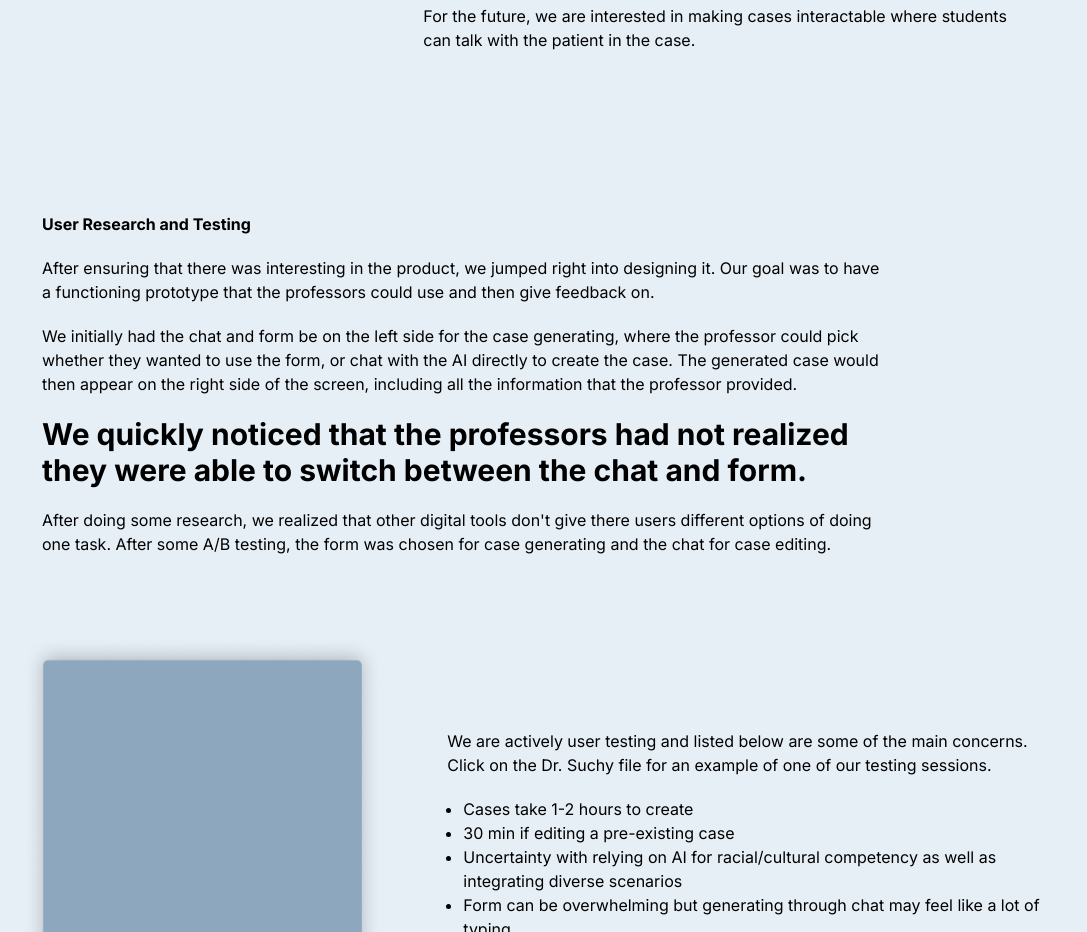
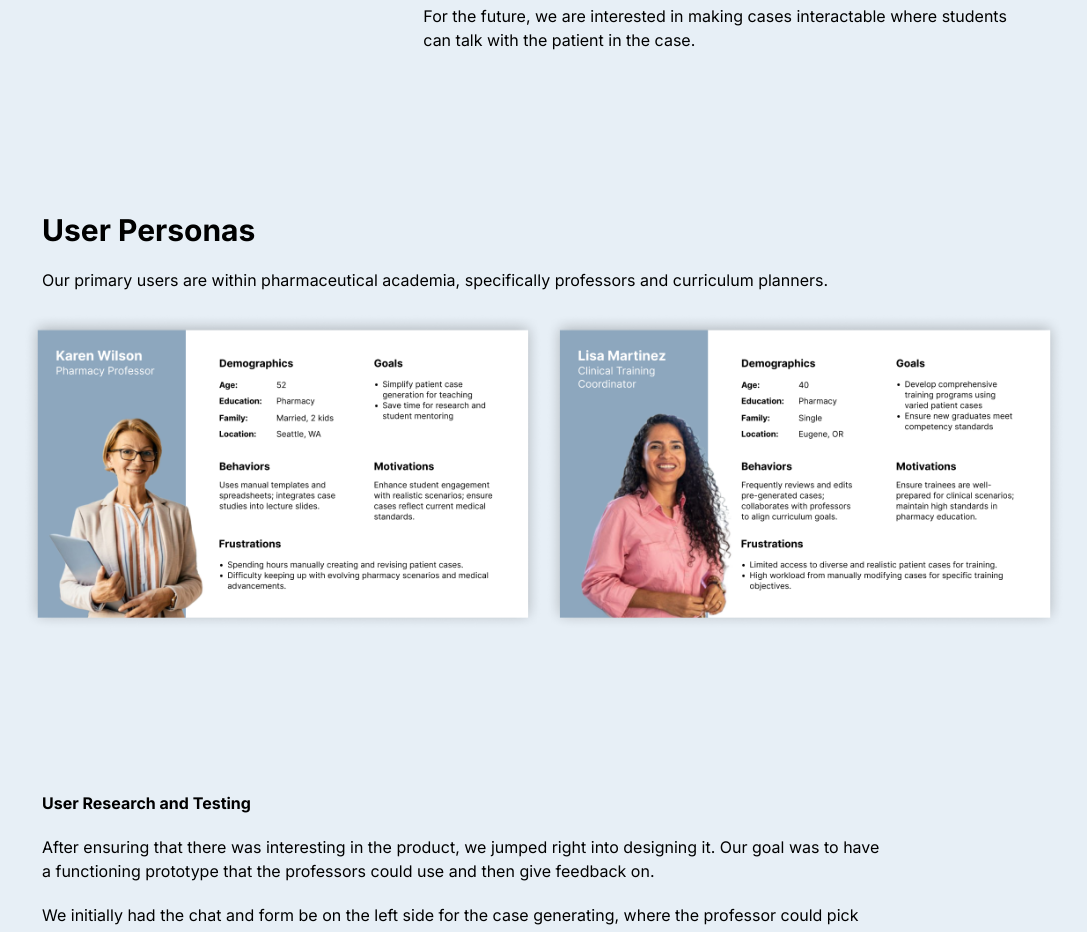
Before and after one commit to kira-brod/website, a Next.js app: page /work/rxpert in a window 1280 px wide. Shown: the part 1680-2612 px from the top of the page, without its empty margins (86-1173 px from the left). Built offline with nearby package versions, Linux system fonts and the light colour scheme.

Commit message:
user personas rxpert

```diff
--- a/app/work/rxpert/page.jsx
+++ b/app/work/rxpert/page.jsx
@@ -79,6 +79,15 @@ export default function Rxpert() {
                     <p className="pb-12">Intuitive flow to edit the case, whether it be through chat or the case editor for specific parts.</p>
                     <h2 className="pb-5 text-3xl">Integration</h2>
                     <p className="">For the future, we are interested in making cases interactable where students can talk with the patient in the case.</p>
+                </div>
+            </div>
+
+            <div className="py-20 mx-10 lg:mx-auto max-w-5xl">
+                <p className="text-3xl mb-5 font-bold">User Personas</p>
+                <p>Our primary users are within pharmaceutical academia, specifically professors and curriculum planners.</p>
+                <div className="grid mt-5 grid-cols-1 lg:grid-cols-2 -ml-5">
+                    <Image src="/img/Karen.png" alt="dashboard" width={600} height={300} />
+                    <Image src="/img/Lisa.png" alt="dashboard" width={600} height={300} />
                 </div>
             </div>
 
```
Also changed, not shown: public/img/Karen.png (added), public/img/Lisa.png (added).
